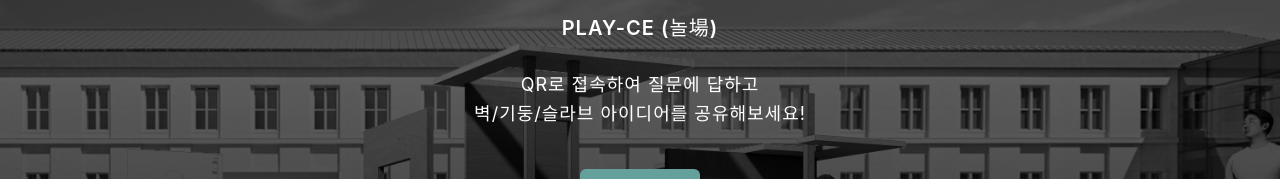
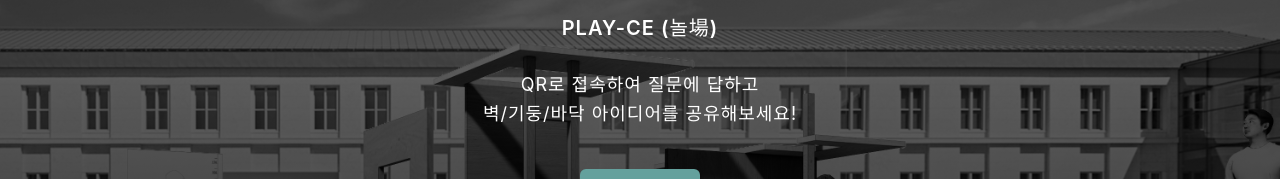
Before and after one commit to Hlxecz/qr-structure-app, a React (Vite) app in the folder frontend/qr-structure-app/: page / in a window 1280 px wide. Shown: the part 341-520 px from the top of the page. Built offline with nearby package versions, Linux system fonts and the light colour scheme; no server answers.

Commit message:
슬라브 -> 바닥

```diff
--- a/frontend/qr-structure-app/src/pages/StartPage.jsx
+++ b/frontend/qr-structure-app/src/pages/StartPage.jsx
@@ -28,7 +28,7 @@ export default function StartPage() {
 
 <p className="text-white text-lg leading-relaxed mb-10">
   QR로 접속하여 질문에 답하고<br />
-  벽/기둥/슬라브 아이디어를 공유해보세요!
+  벽/기둥/바닥 아이디어를 공유해보세요!
 </p>
             <button
               onClick={() => writeRef.current?.scrollIntoView({ behavior: "smooth" })}
--- a/frontend/qr-structure-app/src/pages/WritePage.jsx
+++ b/frontend/qr-structure-app/src/pages/WritePage.jsx
@@ -74,7 +74,7 @@ export default function WritePage({ onSubmit }) {
             <h2 className="h4 fw-semibold text-white">
                 <span className="text-primary">벽</span> /{" "}
                 <span className="text-danger">기둥</span> /{" "}
-                <span className="text-success">슬라브</span>를 어떻게 이용하였나요?
+                <span className="text-success">바닥</span>를 어떻게 이용하였나요?
             </h2>
           </div>
 
@@ -101,7 +101,7 @@ export default function WritePage({ onSubmit }) {
               <textarea
                 className="form-control"
                 rows={5}
-                placeholder="슬라브를 어떻게 활용했나요?"
+                placeholder="바닥을 어떻게 활용했나요?"
                 value={slabAnswer}
                 onChange={(e) => setSlabAnswer(e.target.value)}
               />
```
Also changed, not shown: 1 other file (tests, documents, lock files or other folders).
